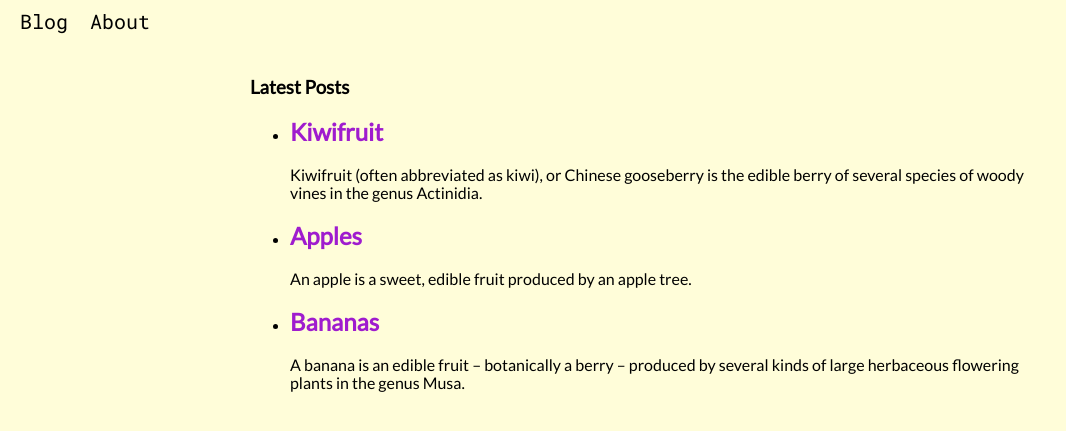
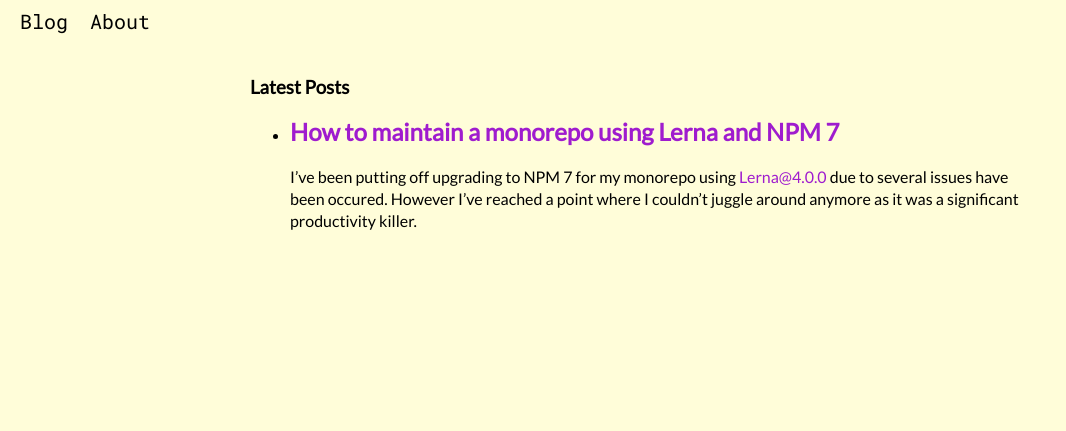
Before and after one commit to kyungeunni/blog, a Jekyll site: the page built from src/index.html, in a window 1280 px wide. Shown: the top 431 px of the page, without its empty margins (0-1066 px from the left). Built offline with Jekyll 4.4.1, drawn with Linux system fonts in a browser that asks for light colours.

Commit message:
feat: add a new post and style

```diff
--- a/src/_data/author.yml
+++ b/src/_data/author.yml
@@ -2,3 +2,4 @@
 nickname: KK
 twitter: kyungeunni
 github: kyungeunni
+url: /about.html
--- a/src/_posts/2018-08-20-bananas.md
+++ /dev/null
@@ -1,11 +0,0 @@
----
-author: jill
----
-A banana is an edible fruit – botanically a berry – produced by several kinds
-of large herbaceous flowering plants in the genus Musa.
-
-In some countries, bananas used for cooking may be called "plantains",
-distinguishing them from dessert bananas. The fruit is variable in size, color,
-and firmness, but is usually elongated and curved, with soft flesh rich in
-starch covered with a rind, which may be green, yellow, red, purple, or brown
-when ripe.
--- a/src/_posts/2018-08-21-apples.md
+++ /dev/null
@@ -1,10 +0,0 @@
----
-author: jill
----
-An apple is a sweet, edible fruit produced by an apple tree.
-
-Apple trees are cultivated worldwide, and are the most widely grown species in
-the genus Malus. The tree originated in Central Asia, where its wild ancestor,
-Malus sieversii, is still found today. Apples have been grown for thousands of
-years in Asia and Europe, and were brought to North America by European
-colonists.
--- a/src/_posts/2018-08-22-kiwifruit.md
+++ /dev/null
@@ -1,11 +0,0 @@
----
-author: ted
----
-Kiwifruit (often abbreviated as kiwi), or Chinese gooseberry is the edible
-berry of several species of woody vines in the genus Actinidia.
-
-The most common cultivar group of kiwifruit is oval, about the size of a large
-hen's egg (5–8 cm (2.0–3.1 in) in length and 4.5–5.5 cm (1.8–2.2 in) in
-diameter). It has a fibrous, dull greenish-brown skin and bright green or
-golden flesh with rows of tiny, black, edible seeds. The fruit has a soft
-texture, with a sweet and unique flavor.
--- /dev/null
+++ b/src/_posts/2021-06-07-lerna-and-npm-7.md
@@ -0,0 +1,29 @@
+---
+title: How to maintain a monorepo using Lerna and NPM 7
+tags: monorepo, lerna, npm, nodejs, workspace
+draft: true
+---
+I've been putting off upgrading to NPM 7 for my monorepo using [Lerna@4.0.0](https://github.com/lerna/lerna) due to several issues have been occured. However I've reached a point where I couldn't juggle around anymore as it was a significant productivity killer.
+
+I'm going to write down what issues I've faced and how I've solved them (partially, also temporarily.)
+
+### Indentation updated when running `lerna bootstrap`
+First issue I've encountered is that whenever running `lerna bootstrap`, it updated `package-lock.json` files to use tabs instead of spaces. The issue is well described in this [github issue](https://github.com/lerna/lerna/issues/2845). It didn't happen when using NPM 6 (lockVersion 1). It was a bit annoying as it created unnecessary lines of code changes when creating PRs, not really sure if you are acutally updating any dependencies. Also more likely to get conflics if one of your team mates uses a different version of NPM(not specifically lerna related issue though).
+
+### Use NPM workspaces instead
+As `lerna bootstrap` was misbehaving and we needed it to symlink the local dependencies within the project, we decided to give it a try npm's [workspaces](https://docs.npmjs.com/cli/v7/using-npm/workspaces) feature. It would automatically symlink those dependencies on `npm install`. All I need change was adding `workspaces: ["packages/*"]` to package.json(copy value of _packages_ properties you defined in `lerna.json`). This worked like a charm, so we could ditch the `lerna bootstrap` command so thus we could avoid unncessary updates in package-lock.json.
+
+### Setting up npm 7 in Github actions
+> It's not relavant if you don't use Github actions for CI/CD.
+
+As I mentioned earlier, npm's workspaces feature was introduced with npm version 7. In order to use this feature, we need to make sure you use the right version otherwise it will fail to install the dependencies.
+
+I use github actions for CI/CD. we run unit tests build a docker image. I've been using the Active LTS, node 14, for my application, However NPM 7 is bundled with node 15.x or higher so in order to use that in github actions, you need to either use v15.x node or use node 14 and install npm@7 manually in your CI job. Unfortunately, there is a permission issue when running `npm i -g npm@7` (Find more about it in this [github issue](https://github.com/actions/setup-node/issues/213)). So my option was just to bump the node version, possibly next LTS version rather than experimental version. In order to avoid any discrepancy, I prefered to use the same node version for my tests and application, so I bumped the node version for the both process.
+
+Luckily, all tests passed, deployed it to staging, it worked great. In the end it was deployed to production 🚀
+
+I've moved on to other projects too and repeated the same procedure.
+
+
+### Conclusion
+It was a bit frustrating process, keeping up-to-date with several dependencies is a bit challenging. Probably some of the fix would be released in a few weeks from amazing folks, and all of these effort won't be necessary. However I'm relieved that I could find the work around so that I don't get stressed whenever I switch to a project requires "special treatment" and cognitive effort to remember things(e.g. I need to switch my npm versions for this project otherwise I will update some random package-lock.json file which I'm not sure what I'm updating).
--- a/src/_sass/main.scss
+++ b/src/_sass/main.scss
@@ -35,7 +35,27 @@
 }
 
 a:hover {
-    color: var(--muted-accent-color)
+    color: var(--muted-accent-color);
+}
+
+code {
+    background-color: #ffd766;
+    padding: 0 var(--gap--sm);
+    font-size: 0.9em;
+    border-radius: var(--gap--xs);
+}
+
+p {
+    line-height: 1.4;
+}
+
+blockquote {
+    color: var(--secondary-color);
+    font-style: italic;
+}
+
+blockquote p::before {
+    content: '> ' ;
 }
 
 .container {
@@ -55,6 +75,7 @@
 
 .nav__item {
     color: #000;
+    text-decoration: none;
 }
 
 .nav__item:not(:last-child) {
--- /dev/null
+++ b/src/_sass/post.scss
@@ -0,0 +1,5 @@
+.post__content a {
+    text-decoration: underline;
+    text-decoration-style: dotted;
+    color: var(--secondary-color);
+}
--- a/src/_sass/variables.scss
+++ b/src/_sass/variables.scss
@@ -8,7 +8,7 @@
     --bg-color: #fffdccba;
     --bg-color--dark: #2D3047;
     --primary-color: #9f1cce;
-    --secondary-color: #5998C5;
+    --secondary-color: #2971a5;
     --accent-color: #E03616;
     --muted-accent-color: #f9b0b0;
 
--- a/src/assets/css/styles.scss
+++ b/src/assets/css/styles.scss
@@ -1,8 +1,8 @@
 ---
 ---
 // font
-// @import url('https://fonts.googleapis.com/css2?family=Roboto+Mono:wght@400;500;600;700&family=Roboto:ital,wght@0,400;0,500;0,700;1,400&display=swap');
 @import url('https://fonts.googleapis.com/css2?family=Lato:ital,wght@0,300;0,400;1,300&family=Roboto+Mono:wght@400;500;600;700&display=swap');
 @import "variables";
 @import "main";
 @import "about";
+@import "post";
```
Also changed, not shown: src/_layouts/post.html (+5 -5 lines).
